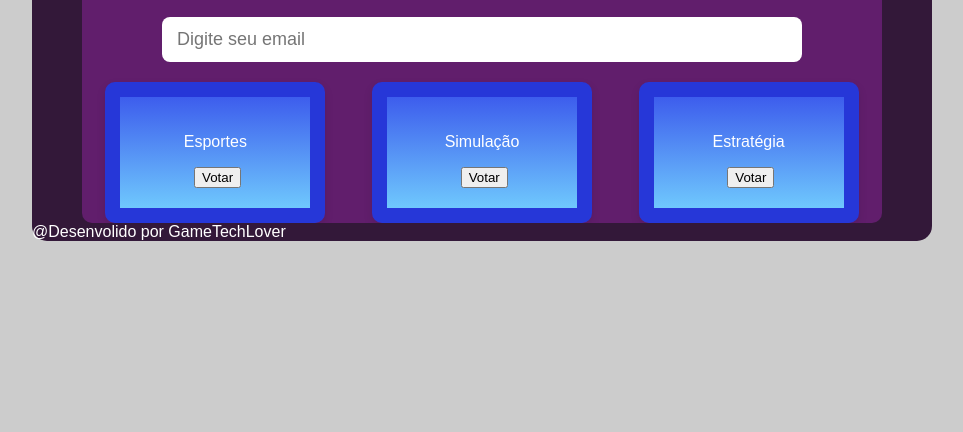
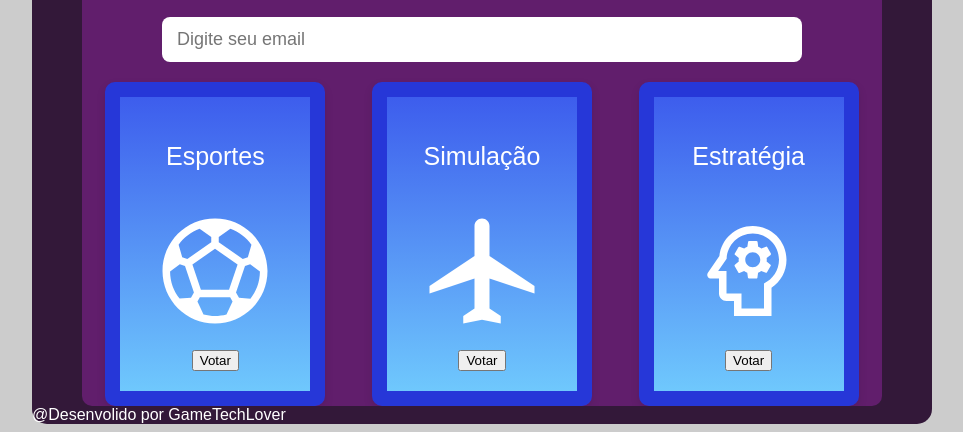
Before and after one commit to vitorsonn/desafio1_bootcamp.dev, a plain HTML site: page index.html in a window 1280 px wide. Shown: the part 428-860 px from the top of the page, without its empty margins (158-1121 px from the left). Before the commit the page ends 800 px from the top, so only its background shows below. Drawn offline with Linux system fonts and the light colour scheme.

Commit message:
closes #4 - Card Com Imagens

```diff
--- a/index.html
+++ b/index.html
@@ -40,19 +40,19 @@
             <div class="card-container">
                 <div class="card">
                     <p>Esportes</p>
-                    <img src="" alt="">
+                    <img src="img/sports_soccer_white.svg" alt="Bola de futebol Icon">
                     <button>Votar</button>
                 </div>
 
                 <div class="card">
                     <p>Simulação</p>
-                    <img src="" alt="">
+                    <img src="img/local_airport_white.svg" alt="Avião Icon">
                     <button>Votar</button>
                 </div>
 
                 <div class="card">
                     <p>Estratégia</p>
-                    <img src="" alt="">
+                    <img src="img/psychology_white.svg" alt="Estratégia Icon">
                     <button>Votar</button>
                 </div>
 
--- a/styles.css
+++ b/styles.css
@@ -84,3 +84,13 @@ input:focus{
     border: 15px solid #2637D8;
 
 }
+
+.card p{
+    font-size: 25px;
+    font-weight: 500;
+}
+
+.card img{
+    width: 100%;
+    margin: 0 auto;
+}
```
Also changed, not shown: img/local_airport_white.svg (added), img/psychology_white.svg (added), img/sports_soccer_white.svg (added).
